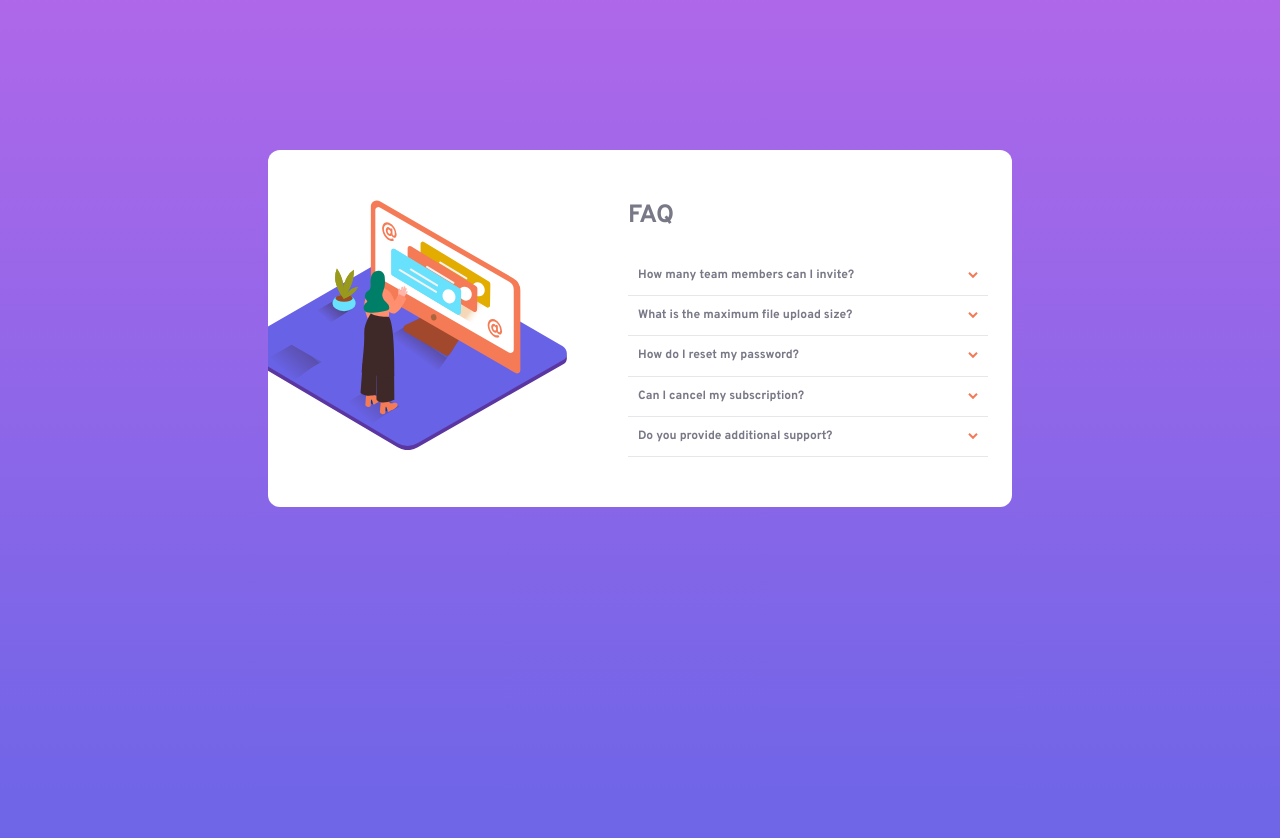
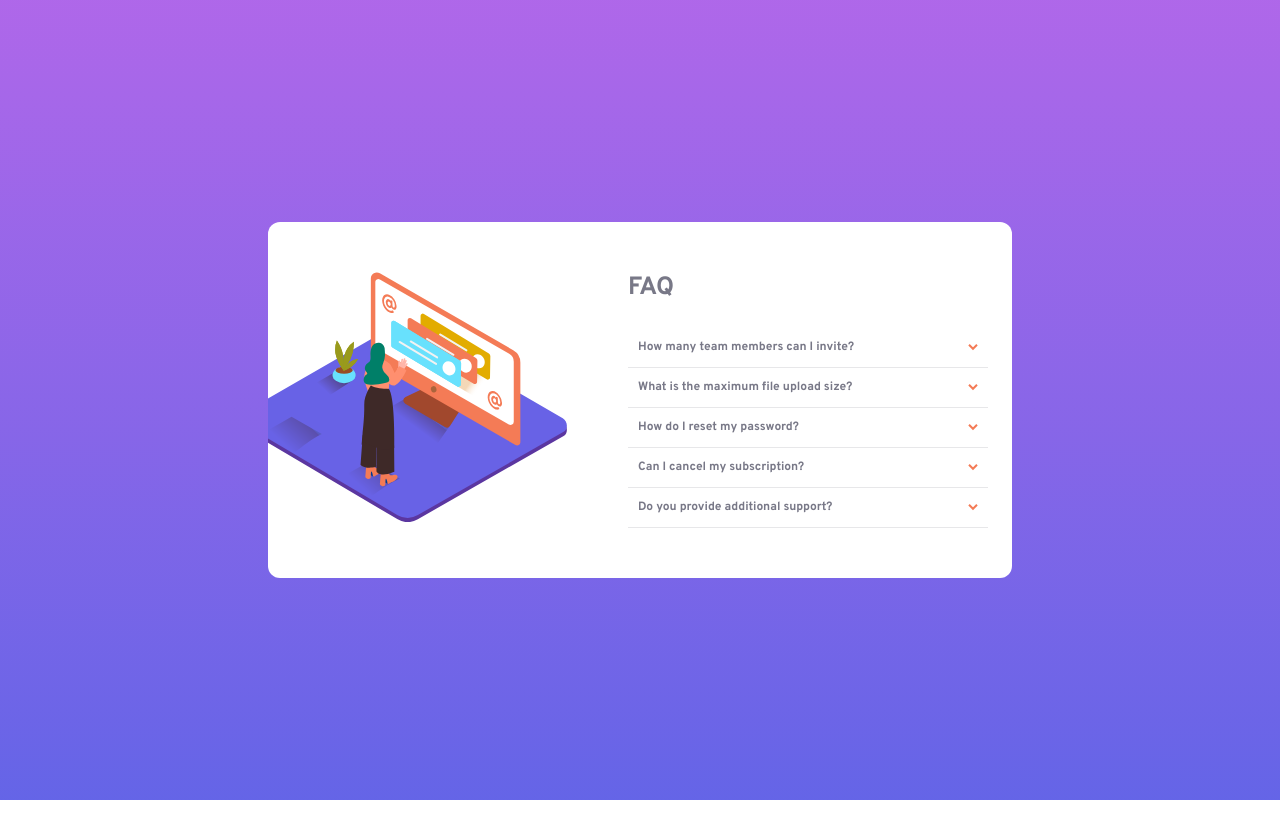
Before and after one commit to ismailakinkunmi/FAQ-accordion-card, a plain HTML site: page index.html in a window 1280 px wide. After the commit the page ends 800 px from the top, so only its background shows below. Drawn offline with Linux system fonts and the light colour scheme.

Commit message:
Add flex to body to center the card

```diff
--- a/style.css
+++ b/style.css
@@ -28,10 +28,12 @@ body {
     width: 100%;
     height: 100%;
     min-height: 100vh;
+    display: flex;
+    align-items: center;
+    justify-content: center;
 }
 
 #card {
-    margin: 150px auto 50px;
     width: 100%;
     max-width: 500px;
     border-radius: 12px;
```
